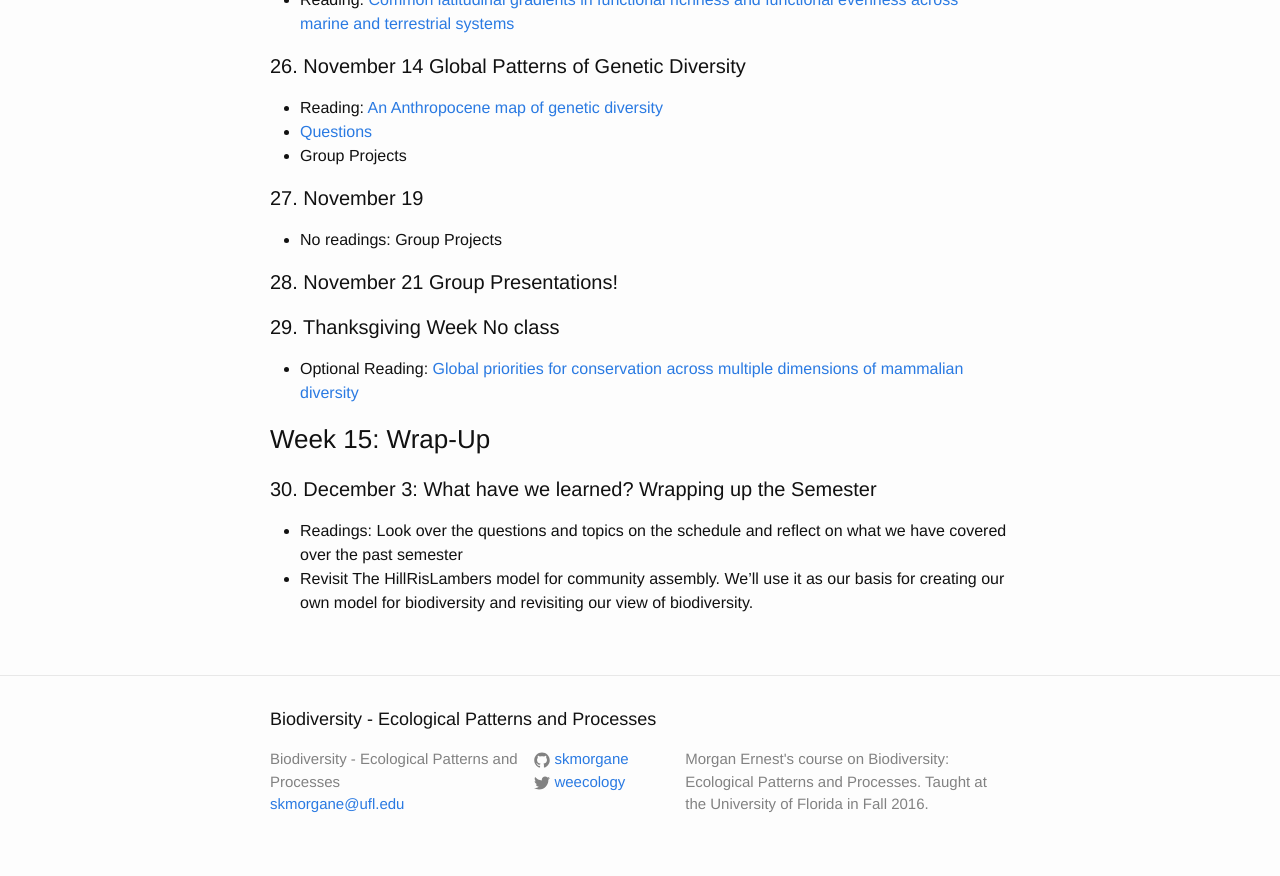
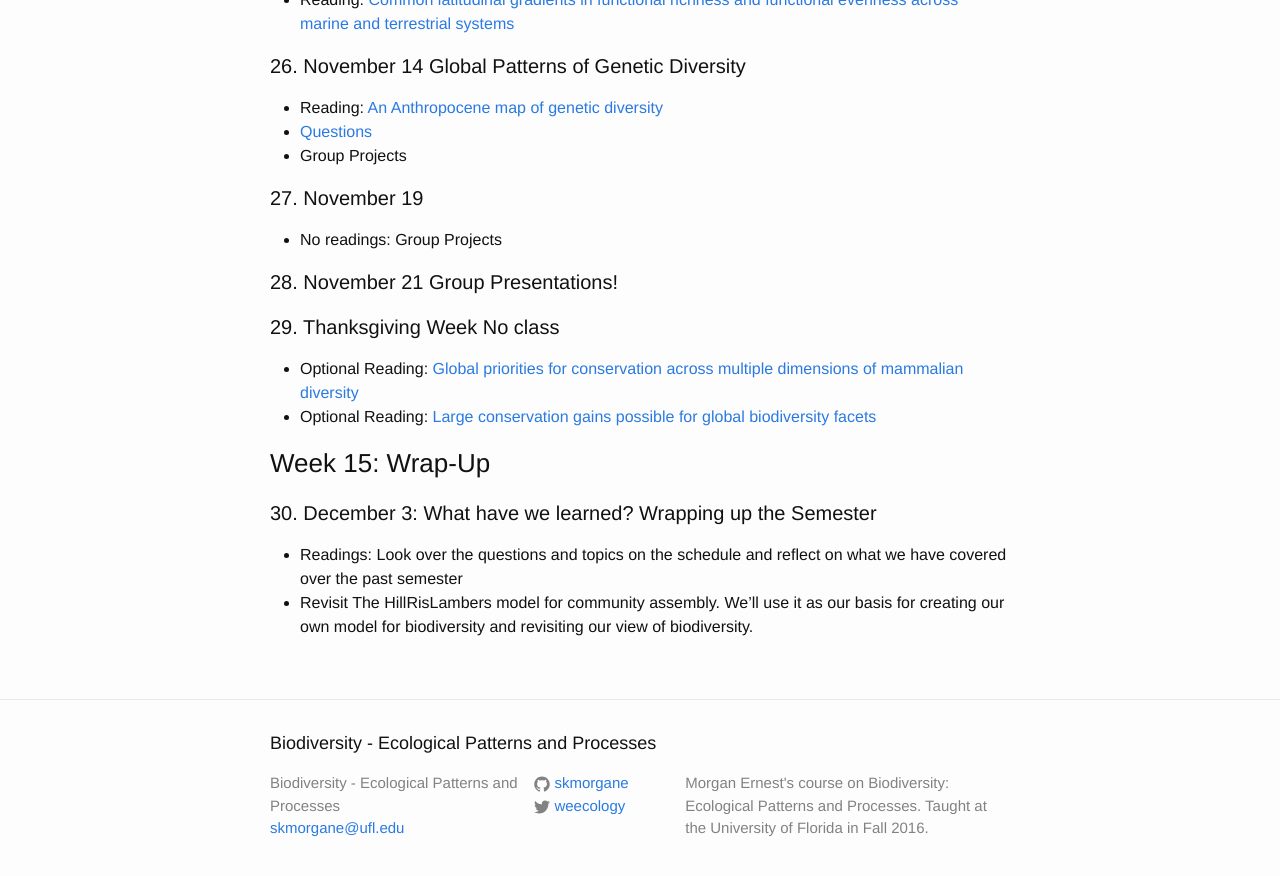
Before and after one commit to skmorgane/biodiversity-course, a Jekyll site: the page built from schedule.md, in a window 1280 px wide and 900 px high, scrolled down 4771 px. Shown: the top 876 px of the window. Built offline with Jekyll 4.4.1, drawn with Linux system fonts in a browser that asks for light colours.

Commit message:
Adds optional conservation readings

```diff
--- a/schedule.md
+++ b/schedule.md
@@ -161,6 +161,7 @@ Read the paper you were assigned in class - read the abstracts of the other 3. F
 
 #### 29. Thanksgiving Week No class
 * Optional Reading: [Global priorities for conservation across multiple dimensions of mammalian diversity](https://doi.org/10.1073/pnas.1706461114)
+* Optional Reading: [Large conservation gains possible for global biodiversity facets](https://doi.org/10.1038/nature22368)
 
 ### Week 15: Wrap-Up
 
```
